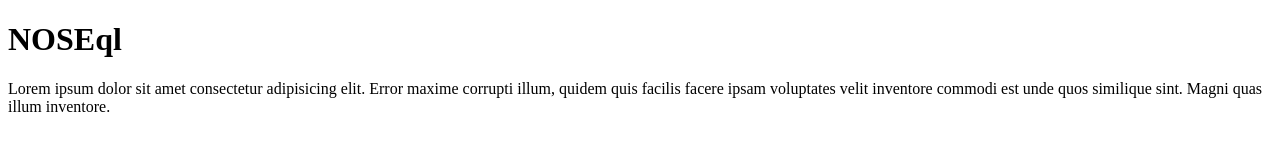
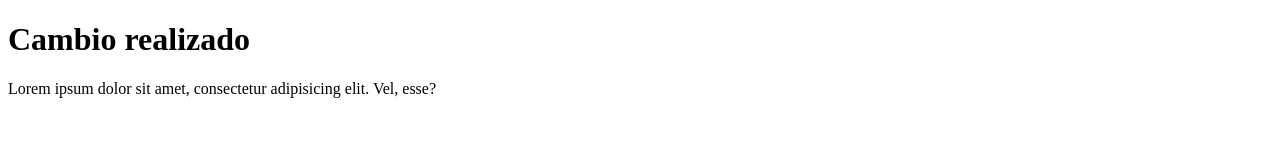
Before and after one commit to Luispaoletti97/Test-repositorio, a plain HTML site: page index.html in a window 1280 px wide. Drawn offline with Linux system fonts and the light colour scheme.

Commit message:
Agregado Div contenedor

```diff
--- a/index.html
+++ b/index.html
@@ -7,7 +7,10 @@
     <title>Visual y git</title>
 </head>
 <body>
-    <h1>NOSEql</h1>
-    <p>Lorem ipsum dolor sit amet consectetur adipisicing elit. Error maxime corrupti illum, quidem quis facilis facere ipsam voluptates velit inventore commodi est unde quos similique sint. Magni quas illum inventore.</p>
+    <h1>Cambio realizado</h1>
+    <!--Div contenedor 1-->
+    <div class=contenedor>
+       <p>Lorem ipsum dolor sit amet, consectetur adipisicing elit. Vel, esse?</p>
+    </div>
 </body>
 </html>
```
